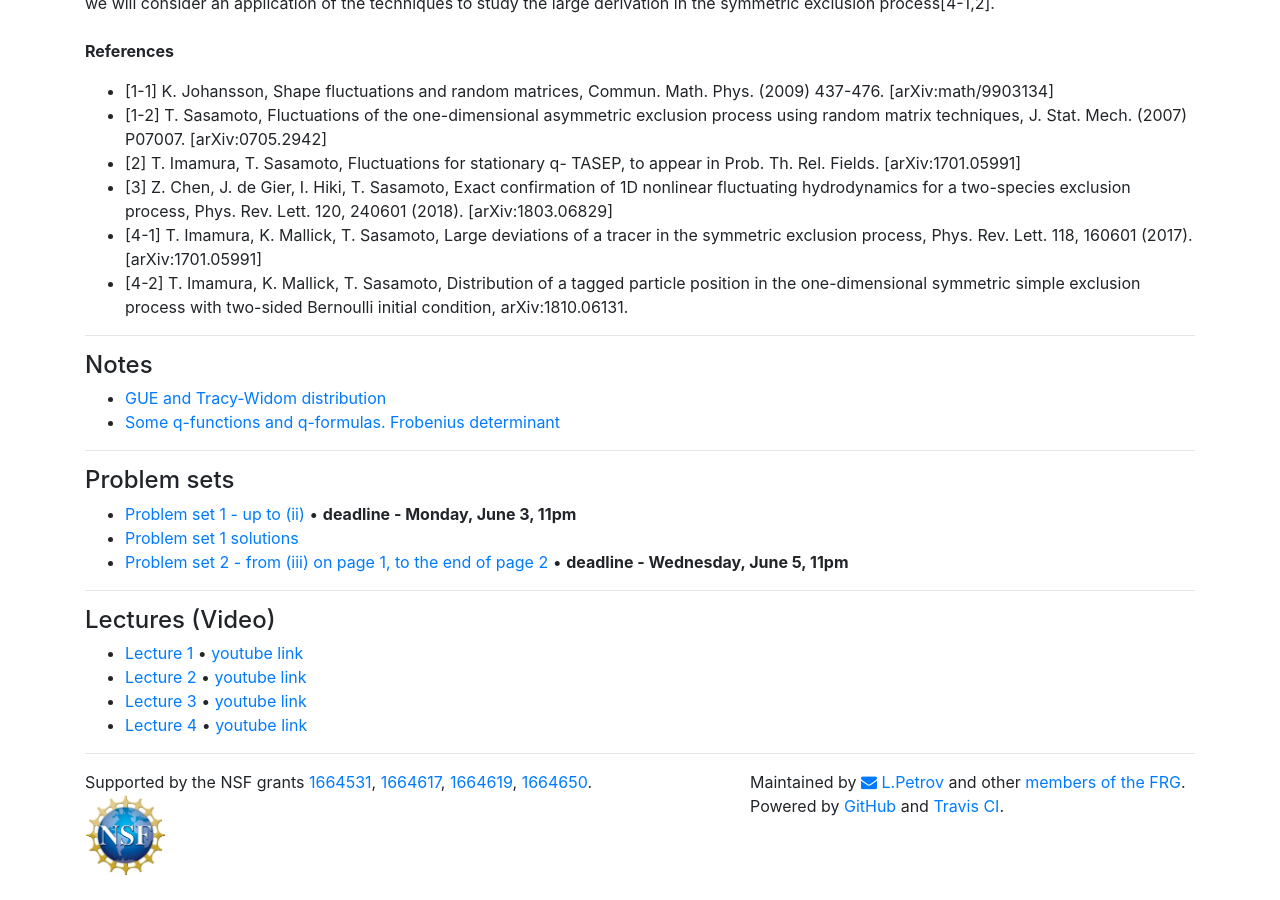
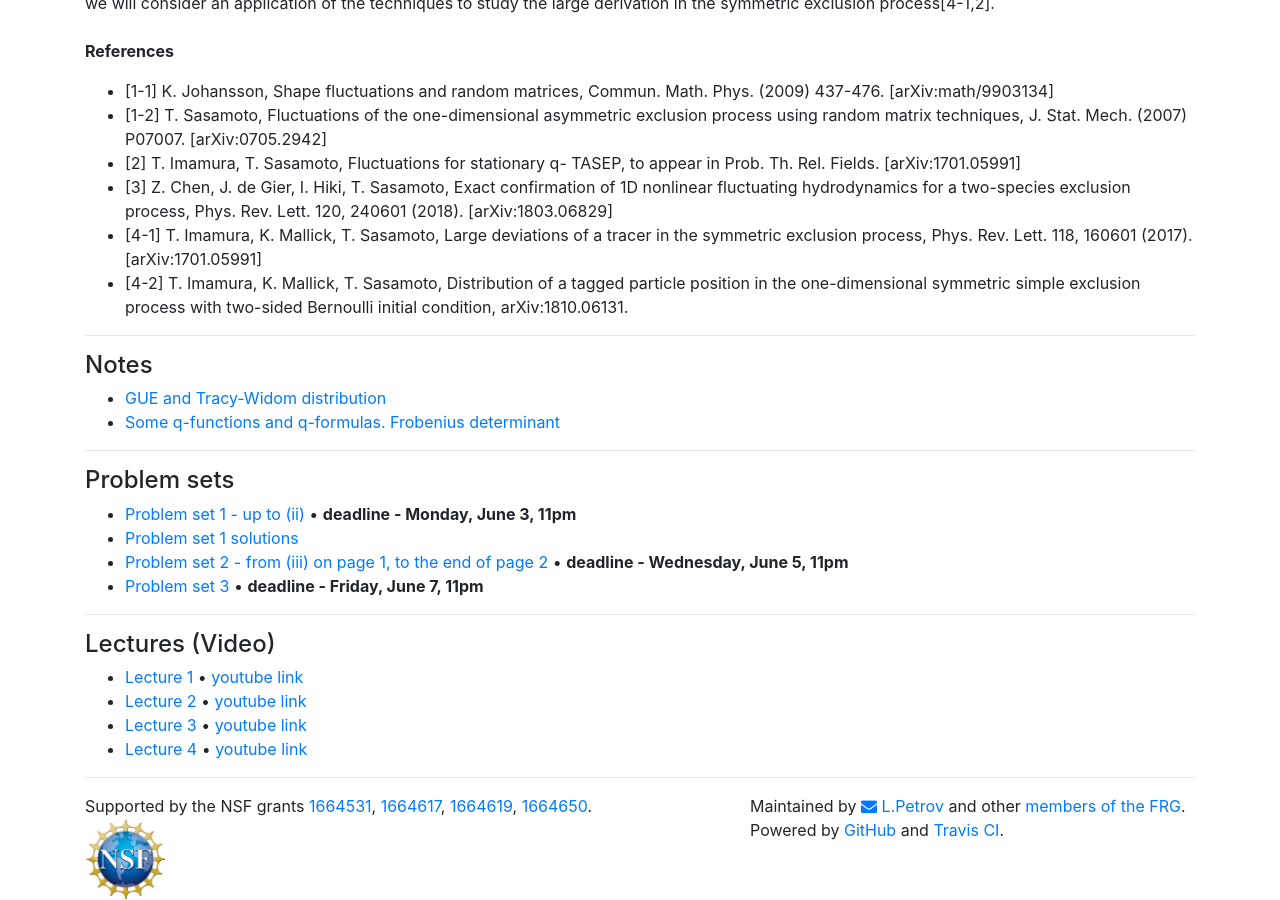
Before and after one commit to int-prob/int-prob-code, a Jekyll site: the page built from vipss2019/sasamoto.md, in a window 1280 px wide and 900 px high, scrolled down 930 px. Built offline with Jekyll 4.4.1, drawn with Linux system fonts in a browser that asks for light colours; nearby versions of some CDN libraries; before the commit the page ends 1806 px from its top, so only the background shows below that.

Commit message:
update sasamoto.md at Thu Jun  6 10:22:19 EDT 2019

```diff
--- a/vipss2019/sasamoto.md
+++ b/vipss2019/sasamoto.md
@@ -46,6 +46,8 @@ Phys. Rev. Lett. 118, 160601 (2017). [arXiv:1701.05991]</li>
 - [Problem set 1 - up to (ii)]({{site.url}}/vipss2019/sasamoto/S_problem_set_1.pdf) &bull; **deadline - Monday, June 3, 11pm**
 - [Problem set 1 solutions]({{site.url}}/vipss2019/sasamoto/Homework_S1.pdf)
 - [Problem set 2 - from (iii) on page 1, to the end of page 2]({{site.url}}/vipss2019/sasamoto/S_problem_set_2.pdf) &bull; **deadline - Wednesday, June 5, 11pm**
+- [Problem set 3]({{site.url}}/vipss2019/sasamoto/S_problem_set_3.pdf) &bull; **deadline - Friday, June 7, 11pm**
+
 
 ---
 
```
